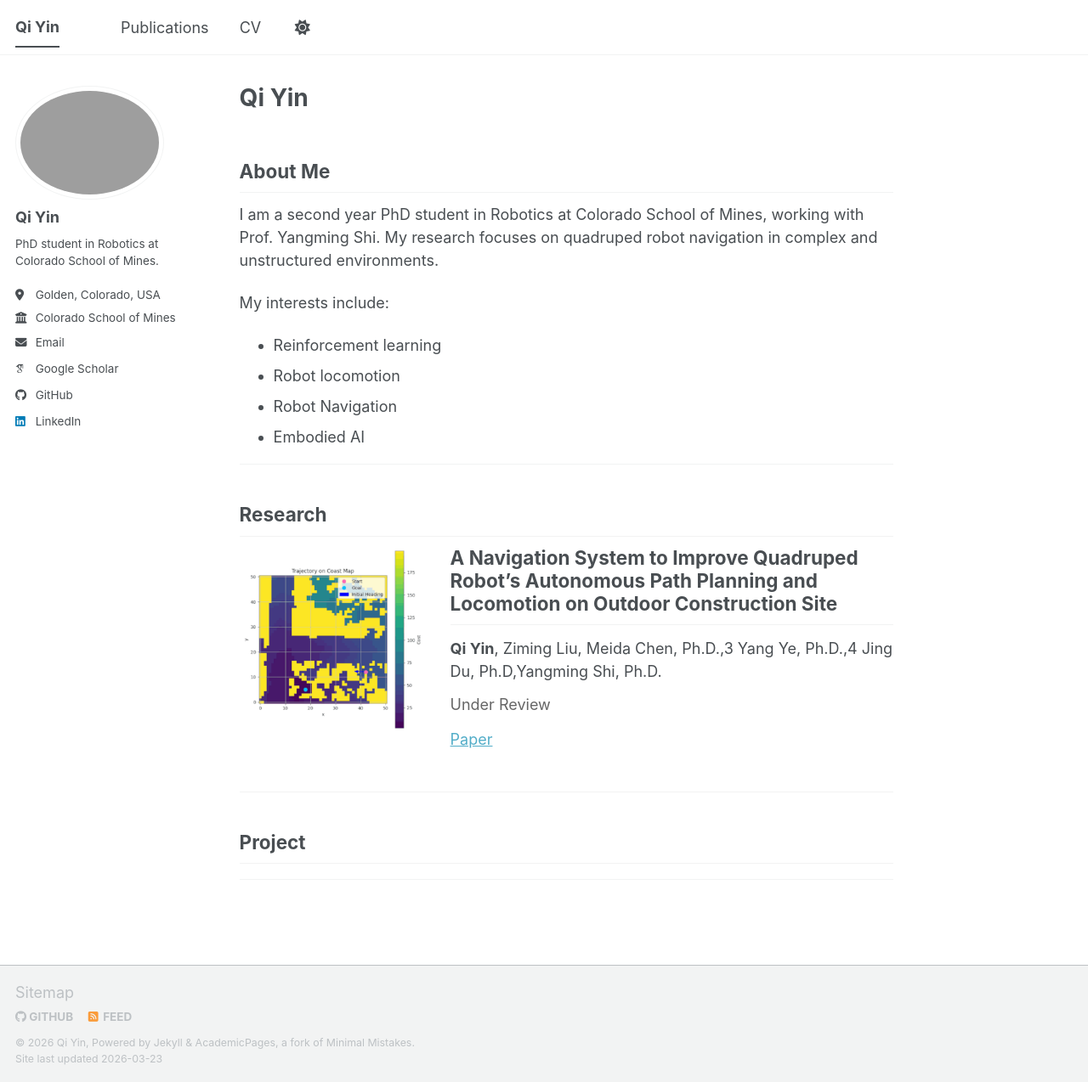
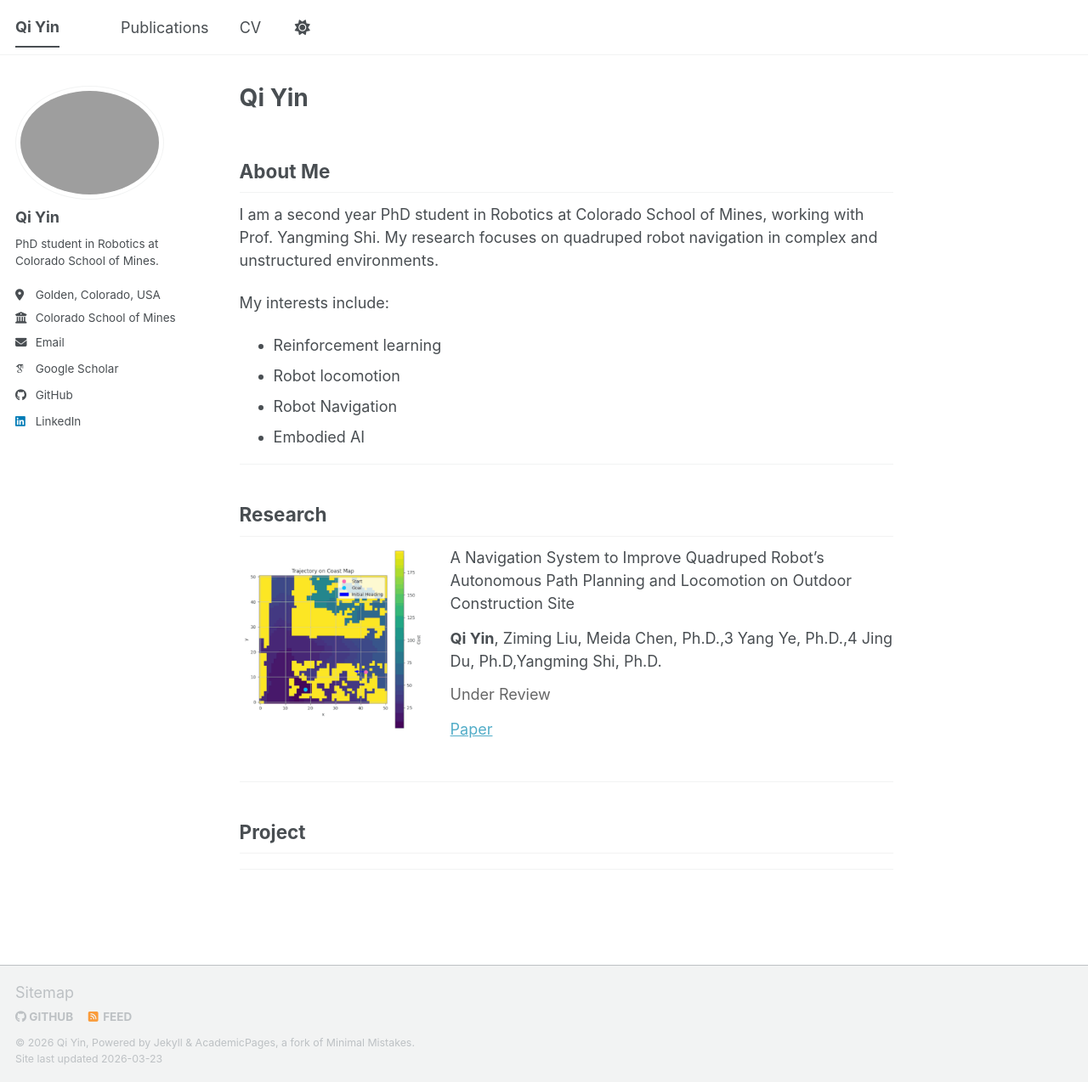
Before and after one commit to Qiii04/Qiii04.github.io, a Jekyll site: the page built from _pages/about.md, in a window 1280 px wide and 1274 px high. Shown: the whole window at 85% size. Built offline with Jekyll 4.4.1, drawn with Linux system fonts in a browser that asks for light colours; some web fonts are replaced; a script bundle is joined from its source files by our own code; library files that are not in the unit come from our copies.

Commit message:
Update about.md

```diff
--- a/_pages/about.md
+++ b/_pages/about.md
@@ -26,9 +26,9 @@ My interests include:
   <div style="flex: 1;">
 
     <!-- 标题 -->
-    <h2 style="margin: 0 0 14px 0;">
+    <p style="margin: 0 0 14px 0;">
       A Navigation System to Improve Quadruped Robot’s Autonomous Path Planning and Locomotion on Outdoor Construction Site
-    </h2>
+    </p>
 
     <!-- 作者 -->
     <p style="margin: 0 0 12px 0;">
```
